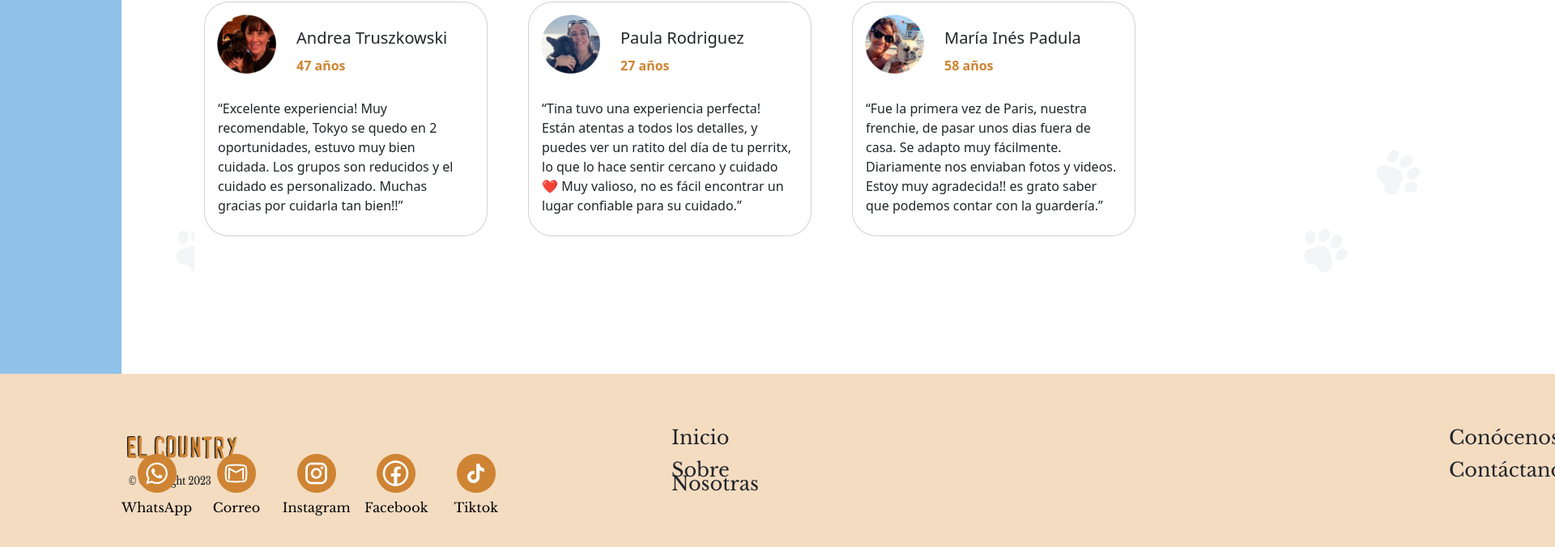
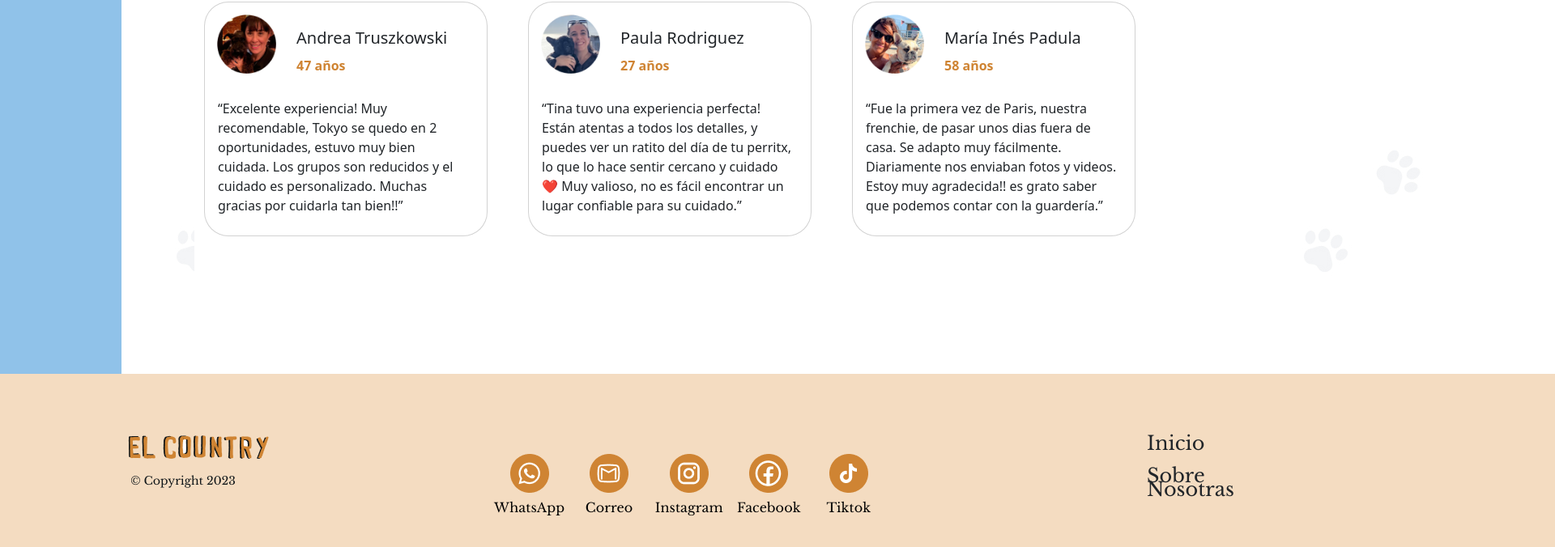
Before and after one commit to JaRafCaPer/guarderia_el_country, a React (Create React App) app: page / in a window 1280 px wide. Shown: the part 1139-1815 px from the top of the page at 81% size, 1920 px wide, since content can reach past the window. Built offline with nearby package versions, Linux system fonts and the light colour scheme.

Commit message:
Se hace merge al navbar

```diff
--- a/src/components/footer/footer.css
+++ b/src/components/footer/footer.css
@@ -69,19 +69,21 @@
 .listPag {
   display: flex;
   flex-direction: column;
+
+  width: 700px;
   height: 282px;
 
 }
 
 .listFila {
+  width: 184px;
+  height: 180px;
   display: flex;
   flex-direction: column;
-  justify-content:flex-start;
-  align-items: left;
+  justify-content:center;
   margin-top: 62px;
   font-size: 18px;
-  width: 184px;
-  height: 282px;
+  padding-bottom: 17px;
   margin-left: 180px;
 }
 
@@ -89,7 +91,8 @@
   width: 184px;
   height: 23.38px;
   padding: 0px;
-  margin-bottom: 16.63px;
+  margin: 0px;
+  margin-bottom: 16px;
   font-weight: 400;
   line-height: 17px;
   letter-spacing: 0em;
--- a/src/components/footer/footer.jsx
+++ b/src/components/footer/footer.jsx
@@ -1,8 +1,6 @@
 import React from 'react'
 import './footer.css';
 import logo from '../../assets/images/Logo_footer.png'
-import Col from 'react-bootstrap/Col';
-import Row from 'react-bootstrap/Row';
 import Image from 'react-bootstrap/Image';
 import Nav from 'react-bootstrap/Nav';
 import logoWhatsapp from '../../assets/images/WhatsApp.png'
@@ -10,7 +8,7 @@ import logoInstagram from '../../assets/images/Instagram.png'
 import logoCorreo from '../../assets/images/Gmail.png'
 import logoTiktok from '../../assets/images/Tiktok.png'
 import logoFacebook from '../../assets/images/Facebook.png'
-import { Link } from 'react-router-dom';
+
 
 
 const Footer = () => {
@@ -56,14 +54,14 @@ const Footer = () => {
 
           </div>
         </div>
-        <Col className='listPag'>
-        <Nav defaultActiveKey="/home" className="listFila flex-column">
+        <div className='listPag'>
+        <Nav defaultActiveKey="/home" className="listFila ">
               <Nav.Link className='listNav text-dark' href="/home" >Inicio</Nav.Link>
               <Nav.Link className='listNav text-dark' eventKey="link-1"  >Sobre Nosotras</Nav.Link>
               <Nav.Link className='listNav text-dark' eventKey="link-2" >Conócenos</Nav.Link>
               <Nav.Link className='listNav text-dark' eventKey="link-3" >Contáctanos</Nav.Link>
             </Nav>
-          </Col>
+          </div>
       </div>
 
 
```
